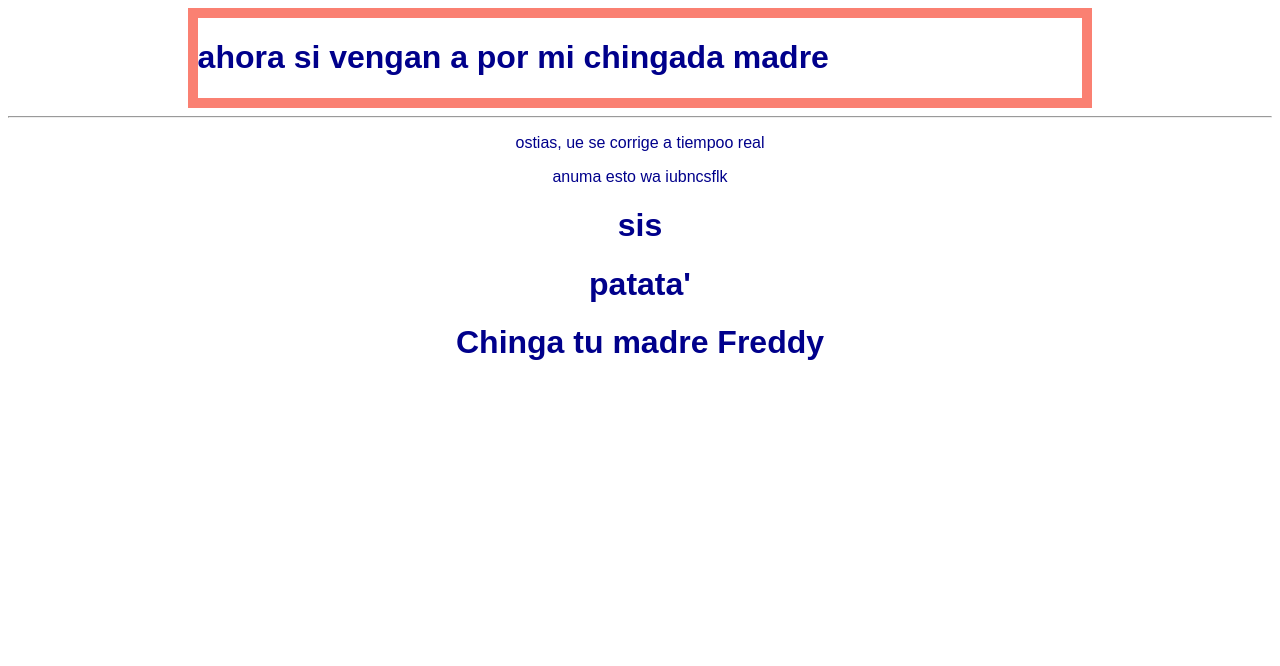
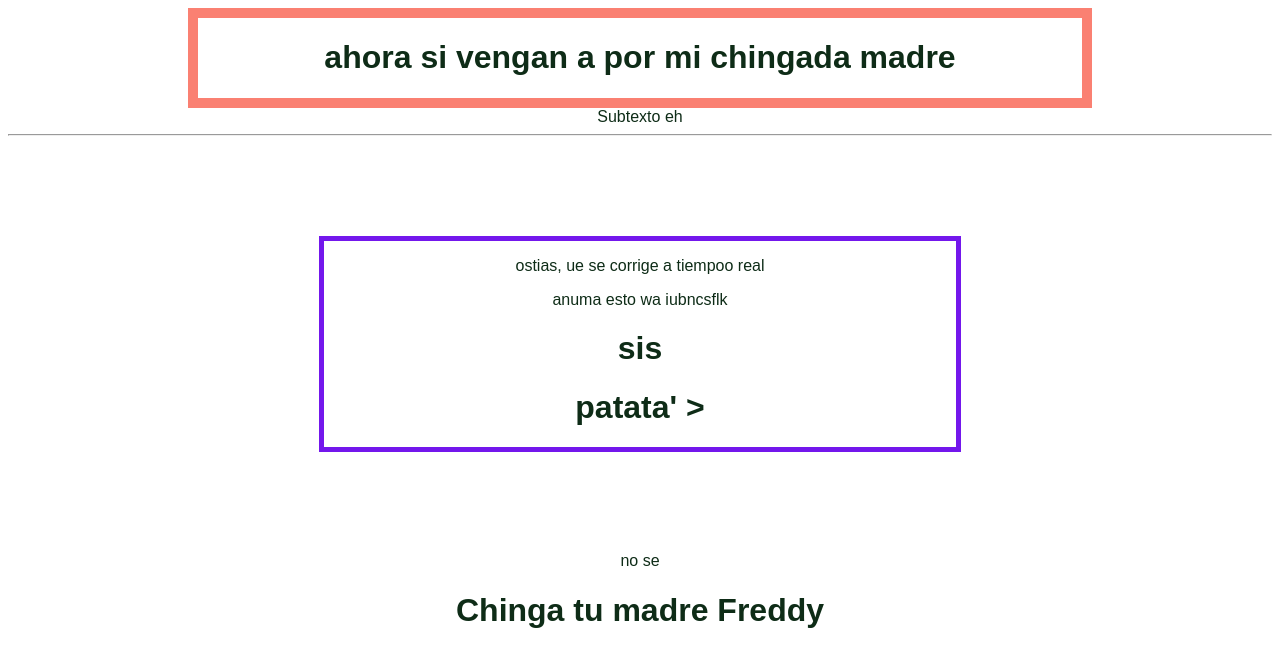
Before and after one commit to Aimajohn/HTML, a plain HTML site: page viuda.html in a window 1280 px wide. Drawn offline with Linux system fonts and the light colour scheme.

Commit message:
mod al css

```diff
--- a/proyecto/estilo.css
+++ b/proyecto/estilo.css
@@ -1,6 +1,6 @@
 body
 {
-    color: darkblue;
+    color: rgb(14, 44, 23);
 
     text-align: center;
     font-family: "Arial"
@@ -9,15 +9,15 @@ body
 {
     width: 70%;
     padding: lem;
-    text-align: left;
+    text-align: center;
     border: 10px solid salmon;
     margin: 0 auto;
 }
-#container
+#container1
 {
-    width: 70%;
+    width: 50%;
     padding: lem;
-    text-align: left;
-    border: 10px solid salmon;
-    margin: 0 auto;
+    text-align: center;
+    border: 5px solid rgb(115, 23, 236);
+    margin: 100 auto;
 }
--- a/viuda.html
+++ b/viuda.html
@@ -10,21 +10,27 @@
         </div>
         </div>
         <div id="cabecera">
+            Subtexto eh
         </div>
         </div>
     </div><div id="post">
     </h1>
     <hr>
-
-    <p>ostias, ue se  corrige a tiempoo real</p>
-    <p>anuma esto wa iubncsflk </p>
+    <div id="container1" >
+        <p>ostias, ue se  corrige a tiempoo real</p>
+        <p>anuma esto wa iubncsflk </p>
     <header> <h1>sis
         <h1>
-        patata'
+        patata'      >
+    </div><div id="post">
+        no se
+    </div>
     </header>
+    <div id="container 2" ></div>
     <header> <h1>
         Chinga tu madre Freddy
     </h1>
+
 </header>
 
 </body>
```
